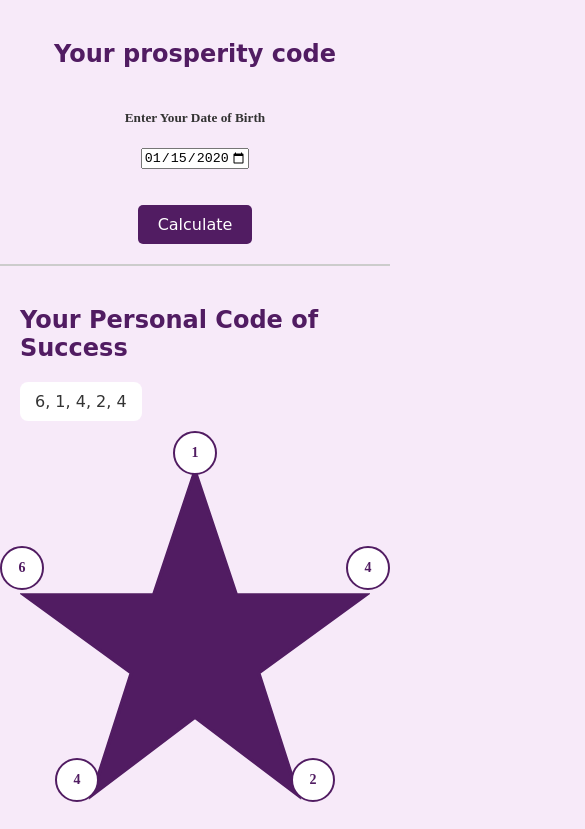
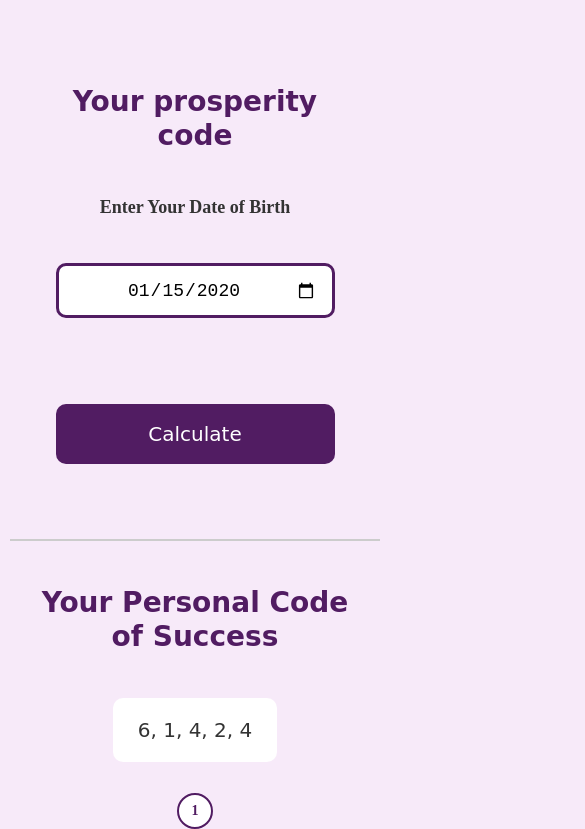
Before and after one commit to karmadecoded/money-code-calculator, a plain HTML site: page index.html in a window 390 px wide. Both pictures are taken after typing "2020-01-15" into the empty fields and a click on the button "Calculate". Shown: the top 829 px of the page, 585 px wide, since content can reach past the window. Drawn offline with Linux system fonts and the light colour scheme.

Commit message:
Update index.html

```diff
--- a/index.html
+++ b/index.html
@@ -145,6 +145,189 @@
       min-height: 80vh;
       text-align: center;
     }
+    /* COMPLETE MOBILE OPTIMIZATION - IS */
+@media screen and (max-width: 768px) {
+  body {
+    padding: 10px;
+    font-size: 16px;
+  }
+
+  .section {
+    padding: 20px 15px;
+    text-align: center;
+    margin: 0 auto;
+  }
+
+  .initial-view {
+    min-height: 70vh;
+    padding: 30px 15px;
+    justify-content: center;
+  }
+
+  /* Perfect headline sizes */
+  h2 {
+    font-size: 32px !important;
+    margin: 25px 0 !important;
+    line-height: 1.2 !important;
+    text-align: center;
+  }
+
+  h5 {
+    font-size: 20px !important;
+    margin: 20px 0 !important;
+    text-align: center;
+  }
+
+  /* Perfect input size */
+  #dob {
+    width: 90% !important;
+    max-width: 350px !important;
+    height: 60px !important;
+    font-size: 20px !important;
+    padding: 15px !important;
+    border: 3px solid #511C62 !important;
+    border-radius: 10px !important;
+    margin: 25px auto !important;
+    text-align: center !important;
+    display: block !important;
+    box-sizing: border-box;
+  }
+
+  /* Perfect button size */
+  .calculate-btn, .save-btn {
+    width: 90% !important;
+    max-width: 350px !important;
+    height: 65px !important;
+    font-size: 22px !important;
+    padding: 18px 25px !important;
+    margin: 25px auto !important;
+    display: block !important;
+    border-radius: 10px !important;
+    cursor: pointer;
+    box-sizing: border-box;
+  }
+
+  /* Perfect energy boxes */
+  .energy-box {
+    font-size: 20px !important;
+    padding: 20px 25px !important;
+    margin: 20px auto !important;
+    max-width: 95% !important;
+    text-align: center !important;
+    border-radius: 10px !important;
+  }
+
+  /* Perfect star container */
+  .star-container {
+    max-width: 280px !important;
+    width: 90% !important;
+    margin: 30px auto !important;
+    position: relative !important;
+  }
+
+  /* Perfect triangle container */
+  .triangle-container {
+    max-width: 280px !important;
+    width: 90% !important;
+    margin: 30px auto !important;
+    position: relative !important;
+  }
+
+  /* Perfect energy labels */
+  .energy-label {
+    width: 38px !important;
+    height: 38px !important;
+    font-size: 16px !important;
+    font-weight: bold !important;
+    border: 2px solid #511C62 !important;
+  }
+
+  /* Adjusted star positions for mobile */
+  .star-9oclock { left: -19px !important; top: 30% !important; }
+  .star-12oclock { left: 50% !important; top: -19px !important; transform: translateX(-50%) !important; }
+  .star-3oclock { right: -19px !important; top: 30% !important; }
+  .star-5oclock { right: 8% !important; bottom: 8% !important; }
+  .star-7oclock { left: 8% !important; bottom: 8% !important; }
+
+  /* Adjusted triangle positions for mobile */
+  .tri-top { left: 50% !important; top: -19px !important; transform: translateX(-50%) !important; }
+  .tri-bottom-left { left: -19px !important; bottom: -19px !important; }
+  .tri-bottom-right { right: -19px !important; bottom: -19px !important; }
+  .tri-mid-left { left: 12% !important; top: 50% !important; transform: translateY(-50%) !important; }
+  .tri-mid-right { right: 12% !important; top: 50% !important; transform: translateY(-50%) !important; }
+  .tri-bottom-center { left: 50% !important; bottom: -19px !important; transform: translateX(-50%) !important; }
+
+  /* Perfect table for mobile */
+  table {
+    font-size: 14px !important;
+    width: 100% !important;
+    overflow-x: auto !important;
+    display: block !important;
+    white-space: nowrap !important;
+    margin: 20px 0 !important;
+  }
+
+  th, td {
+    padding: 12px 8px !important;
+    font-size: 13px !important;
+    min-width: 80px;
+  }
+
+  /* Perfect text */
+  p {
+    font-size: 18px !important;
+    line-height: 1.6 !important;
+    margin: 20px 0 !important;
+    text-align: center !important;
+  }
+
+  /* Center everything */
+  .section > * {
+    margin-left: auto;
+    margin-right: auto;
+  }
+}
+
+/* For very small phones */
+@media screen and (max-width: 480px) {
+  h2 {
+    font-size: 28px !important;
+  }
+
+  h5 {
+    font-size: 18px !important;
+  }
+
+  #dob {
+    font-size: 18px !important;
+    height: 55px !important;
+  }
+
+  .calculate-btn, .save-btn {
+    font-size: 20px !important;
+    height: 60px !important;
+  }
+
+  .energy-label {
+    width: 32px !important;
+    height: 32px !important;
+    font-size: 14px !important;
+  }
+
+  .star-container, .triangle-container {
+    max-width: 250px !important;
+  }
+
+  table {
+    font-size: 12px !important;
+  }
+
+  th, td {
+    padding: 8px 4px !important;
+    font-size: 11px !important;
+    min-width: 60px;
+  }
+}
   </style>
 </head>
 <body>
```
